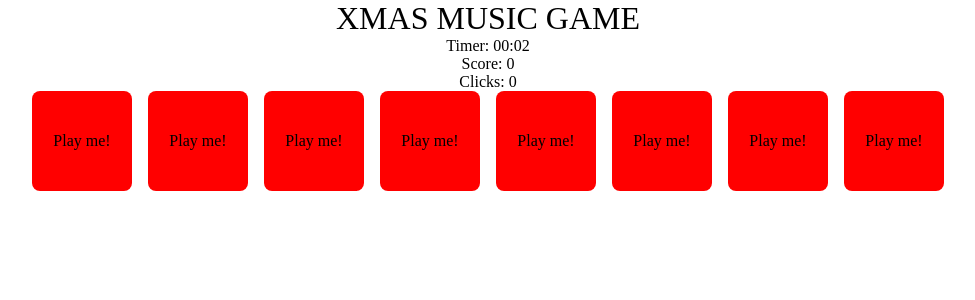
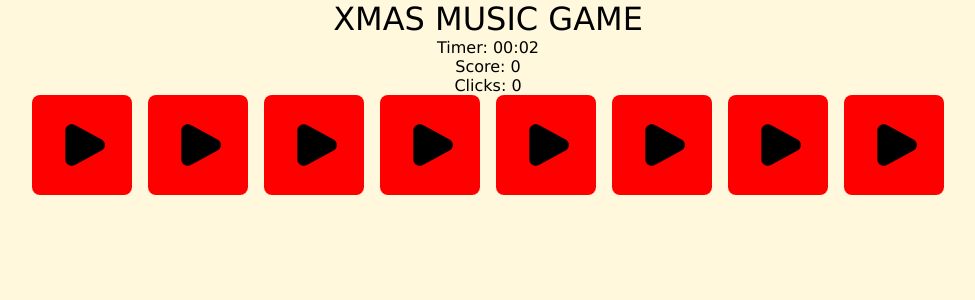
Before and after one commit to vapppu/christmas-project, a React (Vite) app: page / in a window 1280 px wide. Both pictures are taken after a click on the button "Easy". Shown: the top 300 px of the page, without its empty margins (152-1127 px from the left). Built offline with nearby package versions, Linux system fonts and the light colour scheme.

Commit message:
Keep track of cards in one single cards array

```diff
--- a/src/App.css
+++ b/src/App.css
@@ -36,15 +36,31 @@ img {
   height: auto;
 }
 
-/* Element rules */
+/* Element styling */
+
+body {
+  font-family: Verdana, Geneva, Tahoma, sans-serif;
+  background-color: cornsilk;
+}
 
 .select {
   height: 100vh;
   display: flex;
-  gap: 1rem;
+  gap: 2rem;
   flex-direction: column;
   align-items: center;
   justify-content: center;
+  max-width: 400px;
+  margin: auto;
+}
+.select h1 {
+  font-weight: bold;
+  color: red;
+  letter-spacing: 0.1rem;
+  margin-block-end: 2rem;
+}
+.select p {
+  text-align: center;
 }
 .select ul {
   display: flex;
@@ -52,6 +68,17 @@ img {
   gap: 1rem;
   align-items: center;
   justify-content: center;
+}
+.select button {
+  border: none;
+  border-radius: 3rem;
+  padding: 0.5rem 1rem;
+  font-size: inherit;
+  background-color: green;
+  color: white;
+}
+.select button:hover {
+  background-color: darkgreen;
 }
 h1,
 .timer,
@@ -75,8 +102,12 @@ h1,
   display: flex;
   justify-content: center;
   align-items: center;
+  font-size: 20px;
 }
-
+.card svg {
+  max-width: 100%;
+  max-height: 100%;
+}
 .card:hover {
   background-color: lightcoral;
 }
--- a/src/components/Card.jsx
+++ b/src/components/Card.jsx
@@ -1,26 +1,59 @@
-import { useState } from "react";
 import "../App.css";
 
-const Card = ({ text, active, found, handleClick }) => {
-  // For development purposes only:
-  const splittedText = text.split("/");
-  const filename = splittedText[splittedText.length - 1];
+const Card = ({card, handleClick}) => {
+// const Card = ({ active, found, handleClick, playing }) => {
+  const classNames = ["card"]
+  classNames.push(card.active ? "active" : "nonActive")
+  classNames.push((!card.found && card.active) && "false")
+  const activityClass = card.active ? "active" : "nonActive";
+  const icon = card.playing ? (
+    <svg
+      width="50px"
+      height="50px"
+      viewBox="0 0 24 24"
+      fill="none"
+      xmlns="http://www.w3.org/2000/svg"
+    >
+      <path
+        d="M2 6C2 4.11438 2 3.17157 2.58579 2.58579C3.17157 2 4.11438 2 6 2C7.88562 2 8.82843 2 9.41421 2.58579C10 3.17157 10 4.11438 10 6V18C10 19.8856 10 20.8284 9.41421 21.4142C8.82843 22 7.88562 22 6 22C4.11438 22 3.17157 22 2.58579 21.4142C2 20.8284 2 19.8856 2 18V6Z"
+        fill="#000000"
+      />
+      <path
+        d="M14 6C14 4.11438 14 3.17157 14.5858 2.58579C15.1716 2 16.1144 2 18 2C19.8856 2 20.8284 2 21.4142 2.58579C22 3.17157 22 4.11438 22 6V18C22 19.8856 22 20.8284 21.4142 21.4142C20.8284 22 19.8856 22 18 22C16.1144 22 15.1716 22 14.5858 21.4142C14 20.8284 14 19.8856 14 18V6Z"
+        fill="#000000"
+      />
+    </svg>
+  ) : (
+    <svg
+      width="50px"
+      height="50px"
+      viewBox="0 0 24 24"
+      fill="none"
+      xmlns="http://www.w3.org/2000/svg"
+    >
+      <path
+        d="M21.4086 9.35258C23.5305 10.5065 23.5305 13.4935 21.4086 14.6474L8.59662 21.6145C6.53435 22.736 4 21.2763 4 18.9671L4 5.0329C4 2.72368 6.53435 1.26402 8.59661 2.38548L21.4086 9.35258Z"
+        fill="#000000"
+      />
+    </svg>
+  );
 
-  let activityClass;
-
-  if (active) activityClass = "active";
-  else activityClass = "nonActive";
-
-  if (!found) {
+  if (!card.found) {
     return (
       <div className={`card ${activityClass}`} onClick={handleClick}>
-        <p>Play me!</p>
+        {icon}
       </div>
     );
   }
   return (
     <div className="card found">
-    <p>Good job!!</p>
+<svg width="50px" height="50px" viewBox="0 0 32 32" fill="none" xmlns="http://www.w3.org/2000/svg">
+<path d="M16 2C13.0826 2 10.2847 3.15893 8.22184 5.22183C6.15894 7.28473 5.00001 10.0826 5.00001 13V29C4.9992 29.1519 5.03299 29.302 5.09883 29.4389C5.16468 29.5757 5.26084 29.6958 5.38001 29.79C5.5002 29.8835 5.64015 29.9483 5.78919 29.9795C5.93823 30.0107 6.09242 30.0075 6.24001 29.97L15 27.77V24C15 23.7348 15.1054 23.4804 15.2929 23.2929C15.4804 23.1054 15.7348 23 16 23C16.2652 23 16.5196 23.1054 16.7071 23.2929C16.8947 23.4804 17 23.7348 17 24V27.81L25.76 30C25.8397 30.0096 25.9203 30.0096 26 30C26.2652 30 26.5196 29.8946 26.7071 29.7071C26.8947 29.5196 27 29.2652 27 29V13C27 10.0826 25.8411 7.28473 23.7782 5.22183C21.7153 3.15893 18.9174 2 16 2Z" fill="#FBC02D"/>
+<path d="M5.00001 13V29C4.9992 29.1519 5.03299 29.302 5.09883 29.4389C5.16468 29.5757 5.26084 29.6958 5.38001 29.79C5.5002 29.8835 5.64015 29.9483 5.78919 29.9795C5.93823 30.0107 6.09242 30.0075 6.24001 29.97L15 27.8V24C14.9994 23.7465 15.0951 23.5022 15.2677 23.3165C15.4404 23.1309 15.6771 23.0177 15.93 23V2C13.0248 2.01849 10.2448 3.18557 8.19705 5.24647C6.14927 7.30737 4.99996 10.0947 5.00001 13Z" fill="#FDD835"/>
+<path d="M22.87 10.92C22.812 10.7422 22.7054 10.5843 22.5623 10.4641C22.4191 10.3439 22.2451 10.2663 22.06 10.24L18.46 9.70997L16.85 6.44997C16.7681 6.2809 16.6403 6.13832 16.4811 6.03855C16.3219 5.93878 16.1379 5.88586 15.95 5.88586C15.7621 5.88586 15.5781 5.93878 15.4189 6.03855C15.2597 6.13832 15.1319 6.2809 15.05 6.44997L13.44 9.70997L9.84 10.24C9.65686 10.2682 9.48516 10.3468 9.34409 10.467C9.20301 10.5871 9.09809 10.7441 9.04105 10.9205C8.984 11.0968 8.97708 11.2855 9.02104 11.4655C9.065 11.6455 9.15812 11.8098 9.29 11.94L11.89 14.48L11.28 18.07C11.2432 18.2565 11.2604 18.4496 11.3295 18.6267C11.3985 18.8038 11.5167 18.9576 11.67 19.07C11.8213 19.1816 12.001 19.2483 12.1885 19.2625C12.376 19.2766 12.5637 19.2376 12.73 19.15L16 17.43L19.22 19.13C19.3668 19.2004 19.5272 19.2379 19.69 19.24C19.8984 19.2386 20.1012 19.1722 20.27 19.05C20.4252 18.9388 20.5453 18.7856 20.6161 18.6084C20.687 18.4312 20.7057 18.2375 20.67 18.05L20 14.48L22.6 11.94C22.7356 11.812 22.8328 11.6487 22.8805 11.4685C22.9282 11.2882 22.9246 11.0983 22.87 10.92Z" fill="#C2185B"/>
+<path d="M15.05 6.44995L13.44 9.70995L9.84002 10.23C9.65375 10.2571 9.47892 10.3362 9.33562 10.4583C9.19233 10.5803 9.0864 10.7404 9.03002 10.92C8.9782 11.0945 8.97504 11.2799 9.02086 11.4561C9.06668 11.6324 9.15974 11.7927 9.29002 11.92L11.89 14.46L11.28 18.05C11.2495 18.2334 11.2708 18.4217 11.3415 18.5938C11.4121 18.7658 11.5293 18.9147 11.68 19.0238C11.8306 19.1329 12.0087 19.1978 12.1942 19.2113C12.3797 19.2247 12.5652 19.1862 12.73 19.1L16 17.43V5.93995C15.8095 5.92531 15.6188 5.96556 15.4504 6.05595C15.282 6.14633 15.1431 6.28306 15.05 6.44995Z" fill="#EC407A"/>
+<path d="M16 2C13.0826 2 10.2847 3.15893 8.22184 5.22183C6.15894 7.28473 5.00001 10.0826 5.00001 13V29C4.9992 29.1519 5.03299 29.302 5.09883 29.4389C5.16468 29.5757 5.26084 29.6958 5.38001 29.79C5.5002 29.8835 5.64015 29.9483 5.78919 29.9795C5.93823 30.0107 6.09242 30.0075 6.24001 29.97L16 27.53L25.76 30C25.8397 30.0096 25.9203 30.0096 26 30C26.2652 30 26.5196 29.8946 26.7071 29.7071C26.8947 29.5196 27 29.2652 27 29V13C27 10.0826 25.8411 7.28473 23.7782 5.22183C21.7153 3.15893 18.9174 2 16 2ZM16 4C17.78 4 19.5201 4.52784 21.0001 5.51677C22.4802 6.50571 23.6337 7.91131 24.3149 9.55585C24.9961 11.2004 25.1744 13.01 24.8271 14.7558C24.4798 16.5016 23.6226 18.1053 22.364 19.364C21.1053 20.6226 19.5017 21.4798 17.7558 21.8271C16.01 22.1743 14.2004 21.9961 12.5559 21.3149C10.9113 20.6337 9.50572 19.4802 8.51679 18.0001C7.52786 16.5201 7.00001 14.78 7.00001 13C7.00001 10.6131 7.94823 8.32387 9.63605 6.63604C11.3239 4.94821 13.6131 4 16 4ZM7.00001 27.71V19.28C7.91568 20.5897 9.10571 21.6841 10.4873 22.4871C11.8689 23.2902 13.4088 23.7825 15 23.93V25.71L7.00001 27.71ZM25 27.71L17 25.71V23.91C18.5912 23.7625 20.1312 23.2702 21.5127 22.4671C22.8943 21.6641 24.0843 20.5697 25 19.26V27.71Z" fill="#263238"/>
+</svg>
     </div>
   );
 };
--- a/src/components/FinishScreen.jsx
+++ b/src/components/FinishScreen.jsx
@@ -5,7 +5,6 @@ const FinishScreen = ({time, clicks}) => {
     const newGame = () => {
         window.location.reload()
     }
-    // const finishTime = time;
     return <div className="finishScreen">
     <p>Finished!!!</p>
     <p>Your time: {time}</p>
--- a/src/components/Game.jsx
+++ b/src/components/Game.jsx
@@ -8,22 +8,12 @@ import FinishScreen from "./FinishScreen"
 
 const Game = ({songs, level}) => {
 
-
-
   const [score, setScore] = useState(0);
   const [gameIsFinished, setGameIsFinished] = useState(false)
   const [seconds, setSeconds] = useState(0);
   const [clicks, setClicks] = useState(0)
   const [finishTime, setFinishTime] = useState(null)
   const [songsToPlay, setSongsToPlay] = useState(songs)
-
-
-
-  const songsInPlay = () => {
-    const shuffeledSongs = shuffle(songs)
-    const selectedSongs = shuffeledSongs.slice(0, level)
-    return selectedSongs
-  }
 
   useEffect(() => {
     const newSongs = songsInPlay()
@@ -34,6 +24,12 @@ const Game = ({songs, level}) => {
     const timer = setInterval(() => setSeconds(seconds + 1), 1000);
     return () => clearInterval(timer)
   }, [seconds])
+
+  const songsInPlay = () => {
+    const shuffeledSongs = shuffle(songs)
+    const selectedSongs = shuffeledSongs.slice(0, level)
+    return selectedSongs
+  }
 
   const increaseScore = () => setScore(score + 1);
 
--- a/src/components/MusicCards.jsx
+++ b/src/components/MusicCards.jsx
@@ -1,101 +1,90 @@
 import { useState, useEffect } from "react";
 import Card from "./Card";
 
-const MusicCards = ({ songCards, increaseScore, finishGame, increaseClicks }) => {
-
+const MusicCards = ({
+  songCards,
+  increaseScore,
+  finishGame,
+  increaseClicks,
+}) => {
   const cardData = songCards.map((song, index) => {
     return {
       src: song,
       active: false,
       found: false,
       index: index,
+      playing: false,
     };
   });
 
   const [cards, setCards] = useState(cardData);
   const [nowPlaying, setNowPlaying] = useState(null);
-  const [open, setOpen] = useState([]);
 
-  // When song is set to play, play it
+  useEffect(() => {
+    if (allCardsAreFound()) {
+      setTimeout(() => {}, 500);
+      finishGame();
+
+      return;
+    }
+
+    const playing = cards.find((card) => card.playing);
+    if (playing) {
+      setNowPlaying(new Audio(playing.src));
+    }
+  }, [cards]);
+
   useEffect(() => {
     if (nowPlaying) {
-      nowPlaying.audio.play();
+      nowPlaying.play();
     }
   }, [nowPlaying]);
 
-  // When new card is opened
-  useEffect(() => {
+  const allCardsAreFound = () => {
+    return !cards.some((card) => card.found === false);
+  };
 
-    if (open.length === 2) {
-      if (open[0].index === open[1].index) {
-        return;
+  const clickopened = (openedCard) => {
+    if (nowPlaying) {
+      nowPlaying.pause();
+    }
+
+    const newCards = [...cards];
+    console.log(newCards);
+    const index = newCards.findIndex((card) => card.index === openedCard.index);
+
+    if (!openedCard.active) {
+
+      // Open card, maximum two cards at a time
+      if (newCards.filter((card) => card.active).length >= 2) {
+        newCards.forEach((card) => (card.active = false));
+        newCards[index].active = true;
+      } else {
+        newCards[index].active = true;
       }
-      if (isMatch(open[0], open[1])) {
-        markAsFound([open[0], open[1]]);
-        increaseScore();
+      increaseClicks();
+
+      // Check for match
+      const openedCards = newCards.filter((card) => card.active);
+      if (openedCards.length === 2) {
+        if (openedCards[0].src === openedCards[1].src) {
+          newCards.forEach((card) => {
+            if (card.src === openedCard.src) {
+              card.found = true;
+            }
+          });
+          increaseScore();
+        }
       }
     }
-  }, [open]);
 
-  useEffect(() => {
-    if (allCardsAreFound()) {
-      finishGame()
+    // Toggle playing card sound, mute other cards
+    newCards.forEach((card) =>
+      card.index === openedCard.index
+        ? (card.playing = !card.playing)
+        : (card.playing = false)
+    );
 
-      setTimeout(() => {
-      }, 500)
-
-    }
-  }, [cards])
-
-  const clickOpen = (card) => {
-    playSong(card);
-    openCard(card);
-  };
-
-  const allCardsAreFound = () => {
-    return !cards.some((card) => card.found === false)
-  }
-
-  const playSong = (card) => {
-    if (nowPlaying) {
-      nowPlaying.audio.pause();
-
-      if (card.index === nowPlaying.index) {
-        setNowPlaying(null);
-        return;
-      }
-    }
-    setNowPlaying({...card, audio: new Audio(card.src)});
-  };
-
-  const openCard = (card) => {
-    if (open.includes(card)) {
-      return;
-    }
-    increaseClicks();
-
-    if (open.length < 2) {
-      card.active = true;
-      setOpen([...open].concat(card));
-    } else if (open.length >= 2) {
-      open.forEach((card) => (card.active = false));
-      setOpen([card]);
-      card.active = true;
-    }
-  };
-
-  const isMatch = (card1, card2) => {
-    return card1.src === card2.src;
-  };
-
-  const markAsFound = (foundCards) => {
-    const newCards = [...cards];
-    foundCards.forEach((foundCard) => {
-      const index = newCards.findIndex(
-        (newCard) => newCard.index === foundCard.index
-      );
-      newCards[index].found = true;
-    });
     setCards(newCards);
   };
 
@@ -103,12 +92,9 @@ const MusicCards = ({ songCards, increaseScore, finishGame, increaseClicks }) =>
     <section className="cards">
       {cards.map((card) => (
         <Card
-          key={card.index}
-          text={card.src}
-          active={card.active}
-          found={card.found}
+          card={card}
           handleClick={() => {
-            clickOpen(card);
+            clickopened(card);
           }}
         />
       ))}
--- a/src/components/StartScreen.jsx
+++ b/src/components/StartScreen.jsx
@@ -28,6 +28,8 @@ const StartScreen = ({songs}) => {
     }
 
     return (<section className="select">
+    <h1>Christmas game: find pairs</h1>
+    <p>Open two cards at a time. Try to find cards that play the same christmas song!</p>
         <p>Select level:</p>
         <ul>
             <li><button onClick={() => selectLevel(4)}>Easy</button></li>
```
Also changed, not shown: src/App.jsx (+0 -19 lines).
